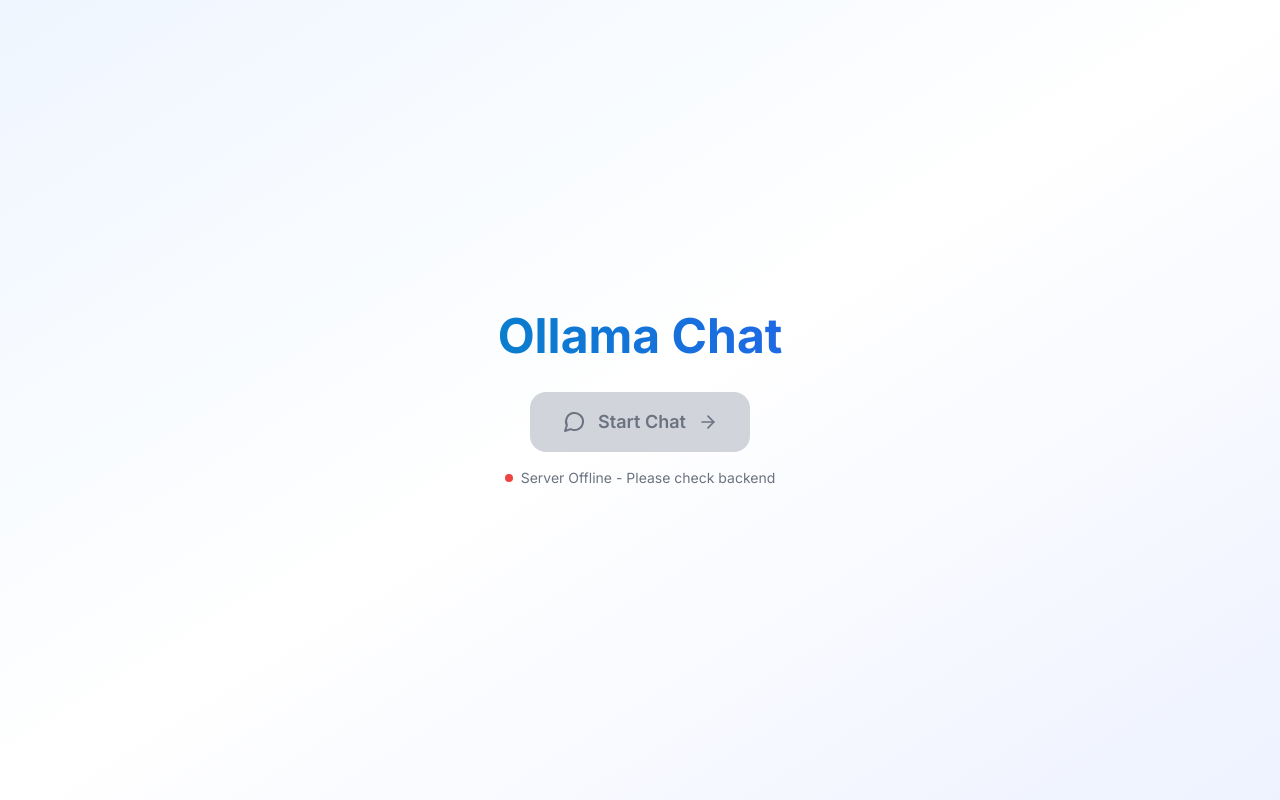
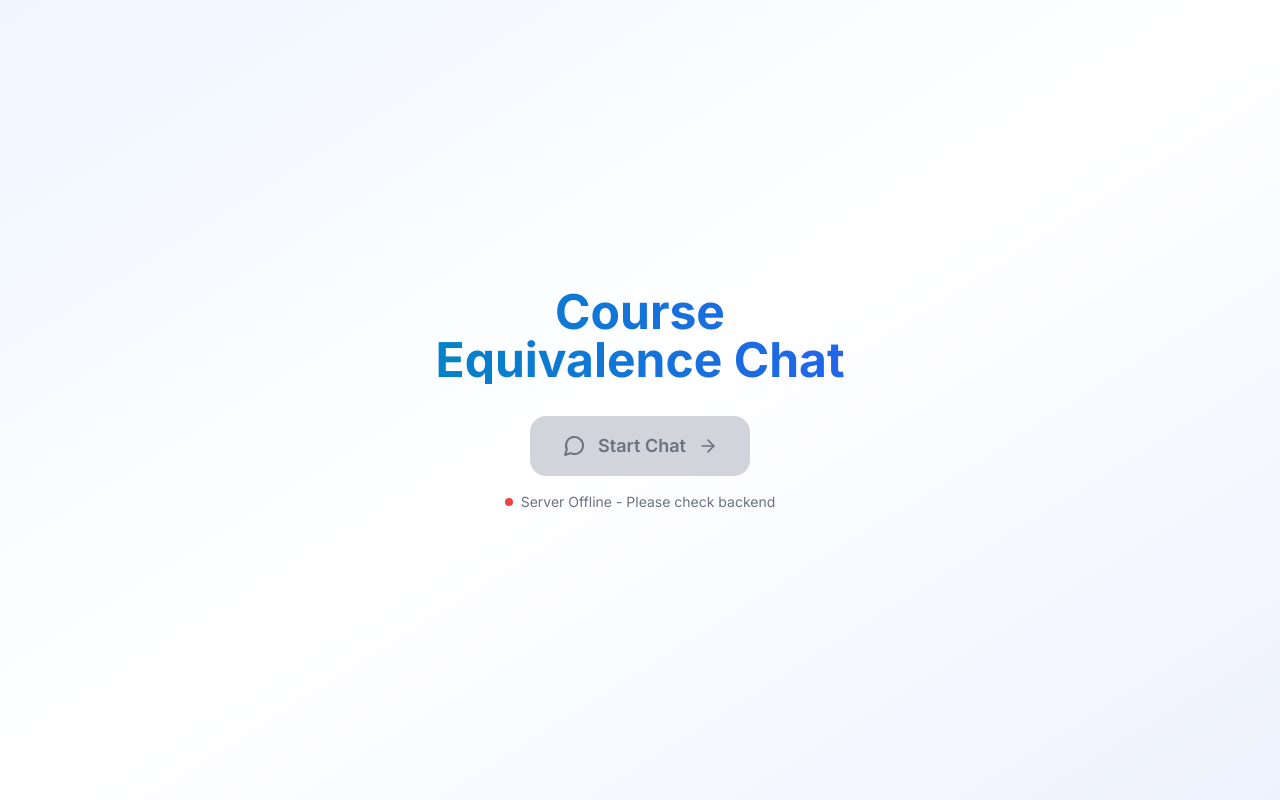
Before and after one commit to dixisouls/PPM, a React (Create React App) app in the folder frontend/: page / in a window 1280 px wide. Built offline with nearby package versions, Linux system fonts and the light colour scheme; no server answers.

Commit message:
Changed chat name

```diff
--- a/frontend/src/components/StartScreen.jsx
+++ b/frontend/src/components/StartScreen.jsx
@@ -67,7 +67,7 @@ const StartScreen = ({ onStartChat, className = "" }) => {
           className="text-4xl md:text-5xl font-bold mb-8 gradient-text"
           variants={itemVariants}
         >
-          Ollama Chat
+          Course Equivalence Chat
         </motion.h1>
 
         {/* Start Button */}
```
